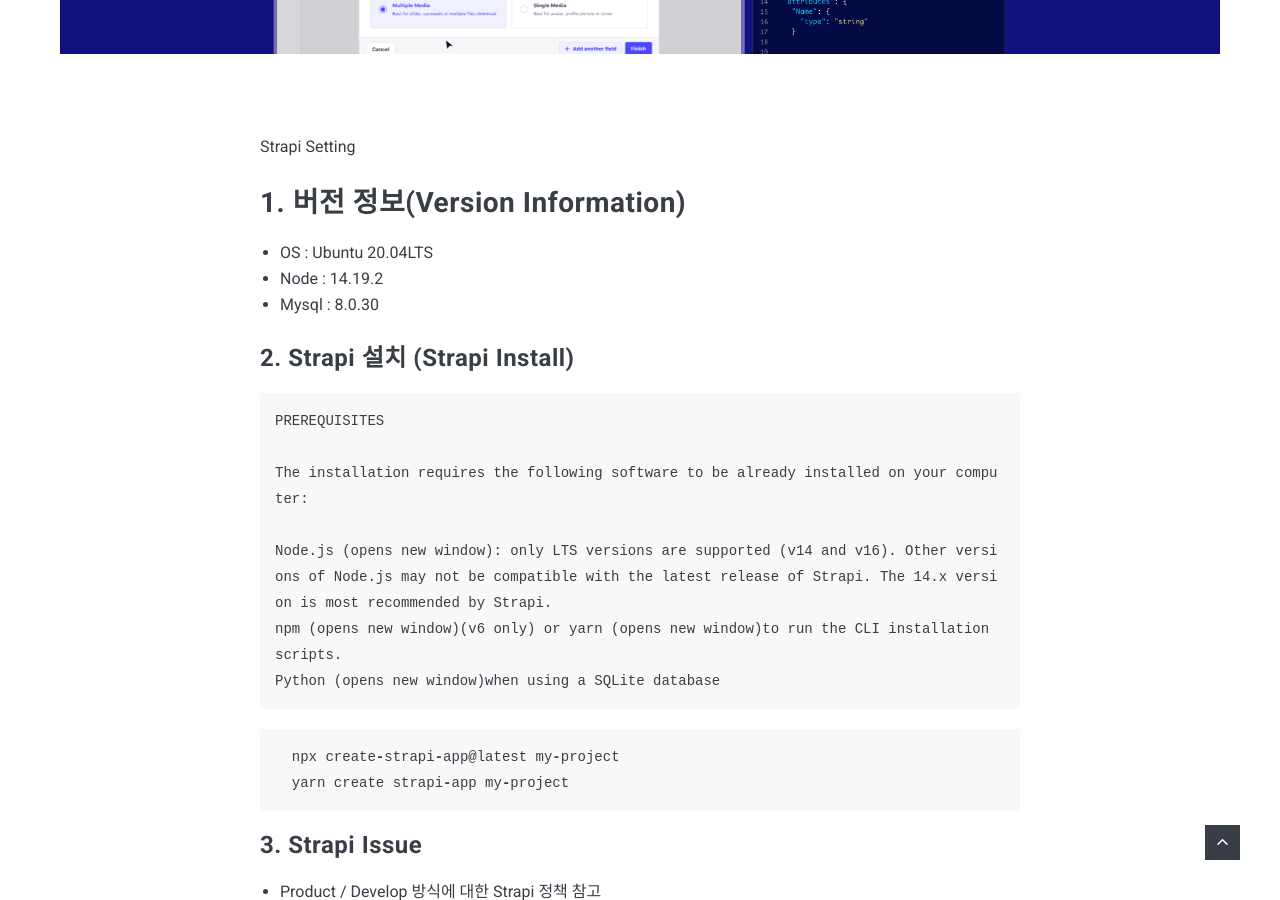
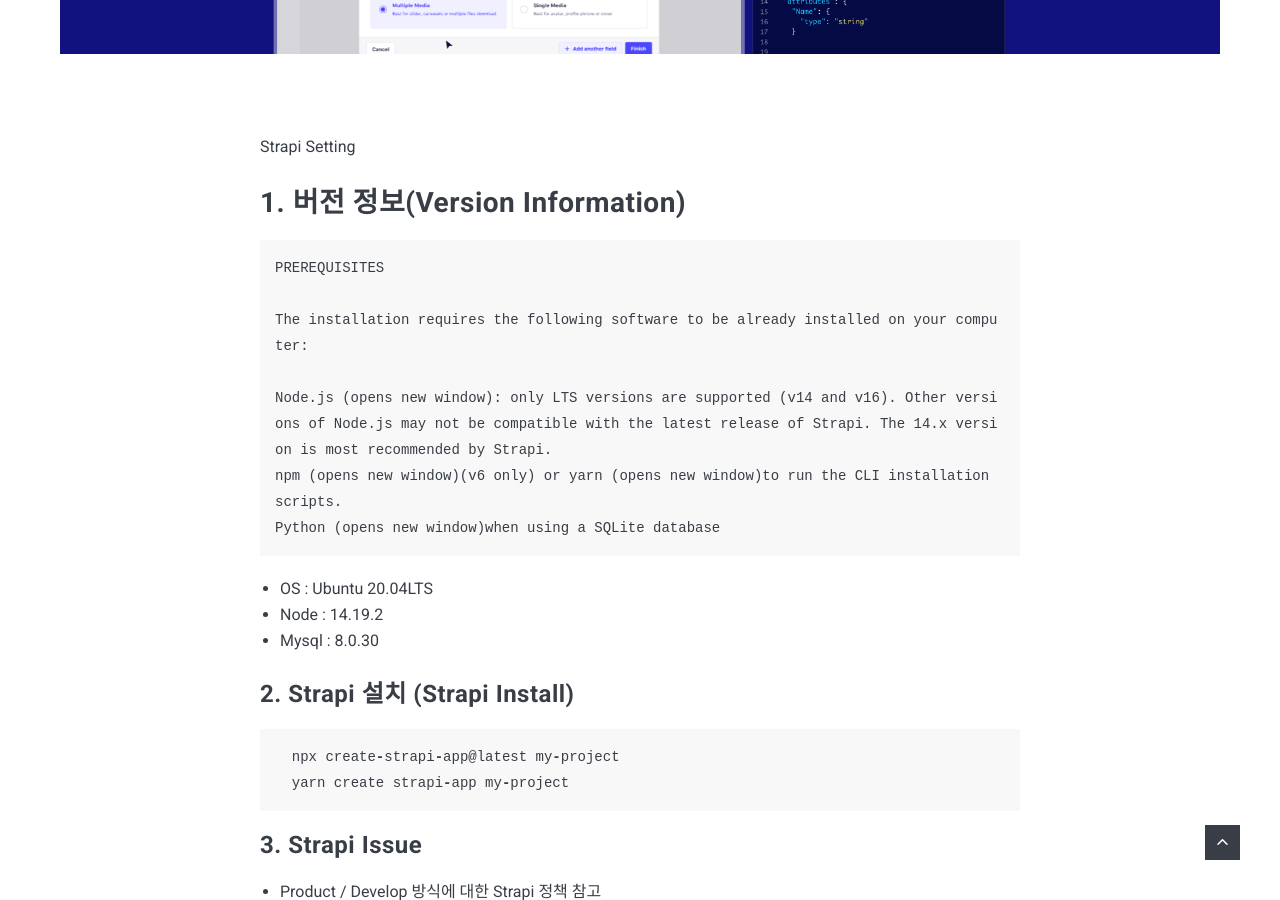
Before and after one commit to Mskim17/mskim17.github.io, a Jekyll site: the page built from _posts/2022-09-06-Strapi-setting.markdown, in a window 1280 px wide and 900 px high, scrolled down 919 px. Built offline with Jekyll 4.4.1, drawn with Linux system fonts in a browser that asks for light colours; nearby versions of some CDN libraries; comment, search, counter and statistics services are not loaded; some of the changed lines change nothing that is shown.

Commit message:
no message

```diff
--- a/_posts/2022-09-06-Strapi-setting.markdown
+++ b/_posts/2022-09-06-Strapi-setting.markdown
@@ -9,12 +9,6 @@
 
 ## 1. 버전 정보(Version Information)
 
-* OS : Ubuntu 20.04LTS
-* Node : 14.19.2
-* Mysql : 8.0.30
-
-### 2. Strapi 설치 (Strapi Install)
-
 {% highlight markdown %}
 PREREQUISITES
 
@@ -25,6 +19,11 @@
 Python (opens new window)when using a SQLite database
 {% endhighlight %}
 
+* OS : Ubuntu 20.04LTS
+* Node : 14.19.2
+* Mysql : 8.0.30
+
+### 2. Strapi 설치 (Strapi Install)
 
 {% highlight js %}
   npx create-strapi-app@latest my-project
```
Also changed, not shown: 2 other files.
